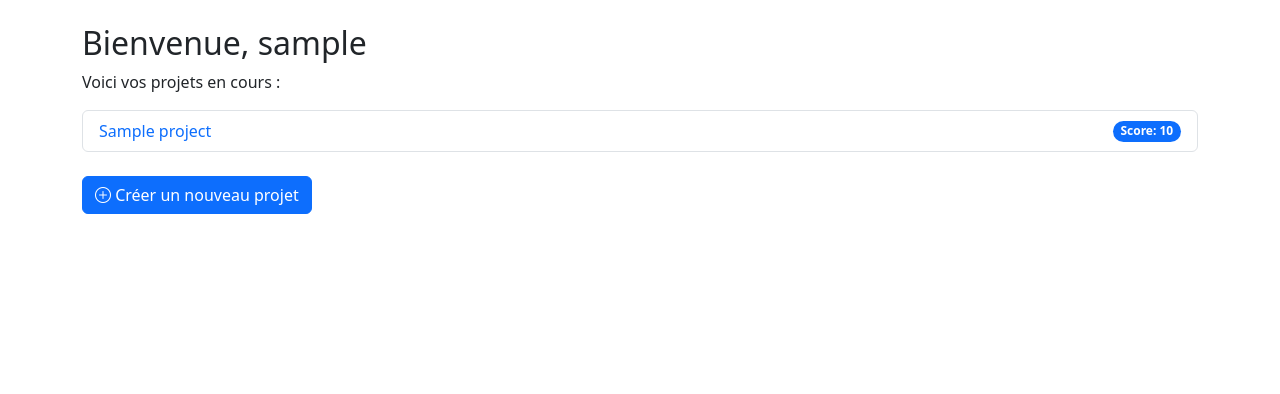
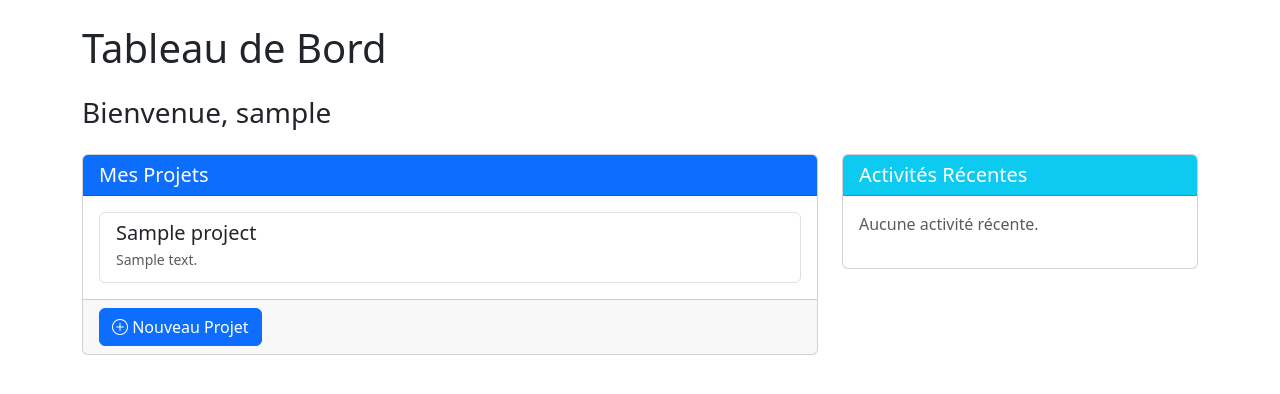
Before and after one commit to AymaneMER01/projetF, a PHP site: the page made by views/dashboard.php in a window 1280 px wide. Shown: the part 56-450 px from the top of the page. Run offline with PHP 8.4, Linux system fonts and the light colour scheme; tables that the repository leaves empty hold one stand-in row (values such as "Sample post"); the template is opened without the code that fills it: most values are stand-ins (such as "Sample title", 1, 10 or a date in 2020); some libraries are stand-ins or nearby versions.

Commit message:
Version final

```diff
--- a/views/dashboard.php
+++ b/views/dashboard.php
@@ -2,43 +2,62 @@
 <!DOCTYPE html>
 <html lang="fr">
 <head>
-  <title>Dashboard - Projet Collaboratif</title>
+  <title>Tableau de Bord - Projet Collaboratif</title>
   <?php include ROOT_DIR . '/views/partials/header.php'; ?>
 </head>
 <body>
   <?php include ROOT_DIR . '/views/partials/navbar.php'; ?>
+
   <div class="container mt-4">
-    <h2>Bienvenue, <?php echo htmlspecialchars($username); ?></h2>
-    <p>Voici vos projets en cours :</p>
+    <h1 class="mb-4">Tableau de Bord</h1>
+    <h3>Bienvenue, <?php echo htmlspecialchars($username); ?></h3>
 
+    <div class="row mt-4">
+      <div class="col-md-8">
+        <div class="card">
+          <div class="card-header bg-primary text-white">
+            <h5 class="mb-0">Mes Projets</h5>
+          </div>
+          <div class="card-body">
             <?php if (isset($projects) && count($projects) > 0): ?>
               <div class="list-group">
                 <?php foreach ($projects as $project): ?>
-          <div class="list-group-item d-flex justify-content-between align-items-center">
-            <a href="<?php echo BASE_URL; ?>/router.php?action=project_view&id=<?php echo $project->id; ?>" class="text-decoration-none">
-              <?php echo htmlspecialchars($project->title); ?>
+                  <a href="<?php echo BASE_URL; ?>/router.php?action=project_view&id=<?php echo $project->id; ?>" class="list-group-item list-group-item-action d-flex justify-content-between align-items-center">
+                    <div>
+                      <h5 class="mb-1"><?php echo htmlspecialchars($project->title); ?></h5>
+                      <p class="mb-1 text-muted small"><?php echo htmlspecialchars(substr($project->description, 0, 100)) . (strlen($project->description) > 100 ? '...' : ''); ?></p>
+                    </div>
                   </a>
-            <span class="badge bg-primary rounded-pill">Score: <?php echo $project->score; ?></span>
-          </div>
                 <?php endforeach; ?>
               </div>
             <?php else: ?>
-      <div class="alert alert-info">
-        <p>Aucun projet à afficher.</p>
-        <hr>
+              <p class="text-muted">Vous n'avez aucun projet pour le moment.</p>
               <a href="<?php echo BASE_URL; ?>/router.php?action=project_create" class="btn btn-primary">
                 <i class="bi bi-plus-circle"></i> Créer un projet
               </a>
+            <?php endif; ?>
           </div>
-    <?php endif; ?>
-
-    <?php if (count($projects) > 0): ?>
-      <div class="mt-4">
+          <?php if (isset($projects) && count($projects) > 0): ?>
+            <div class="card-footer">
               <a href="<?php echo BASE_URL; ?>/router.php?action=project_create" class="btn btn-primary">
-          <i class="bi bi-plus-circle"></i> Créer un nouveau projet
+                <i class="bi bi-plus-circle"></i> Nouveau Projet
               </a>
             </div>
           <?php endif; ?>
+        </div>
+      </div>
+
+      <div class="col-md-4">
+        <div class="card">
+          <div class="card-header bg-info text-white">
+            <h5 class="mb-0">Activités Récentes</h5>
+          </div>
+          <div class="card-body">
+            <p class="text-muted">Aucune activité récente.</p>
+          </div>
+        </div>
+      </div>
+    </div>
   </div>
 
   <?php include ROOT_DIR . '/views/partials/footer.php'; ?>
```
Also changed, not shown: config/database.sql (+6 -7 lines), config/update_tasks_table.sql (deleted, +0 -21 lines), controllers/ProjectController.php (+0 -17 lines), models/Project.php (+1 -19 lines), views/project_view.php (+1 -6 lines). Lines whose indentation alone changed are shown as unchanged.
